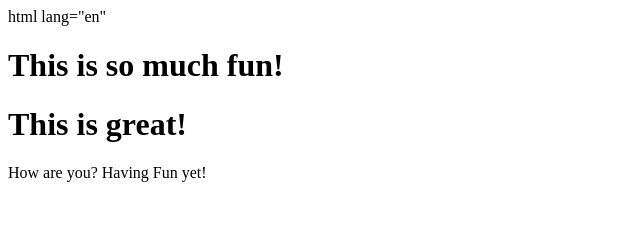
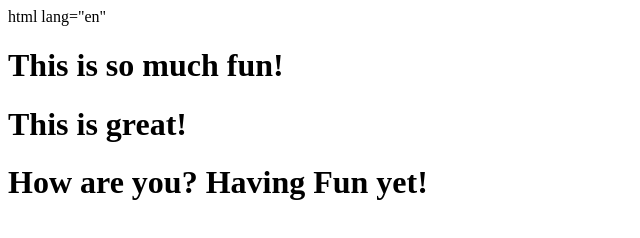
Before and after one commit to tarakp/TestGit, a plain HTML site: page Index.html in a window 1280 px wide. Shown: the whole page, without its empty margins (0-640 px from the left). Drawn offline with Linux system fonts and the light colour scheme.

Commit message:
Add third header

```diff
--- a/Index.html
+++ b/Index.html
@@ -10,6 +10,6 @@ html lang="en"
 <body>
     <h1>This is so much fun!</h1>
     <h1>This is great!</h1>
-    <j1>How are you? Having Fun yet!</j1>
+    <h1>How are you? Having Fun yet!</h1>
 </body>
 </html>
```
